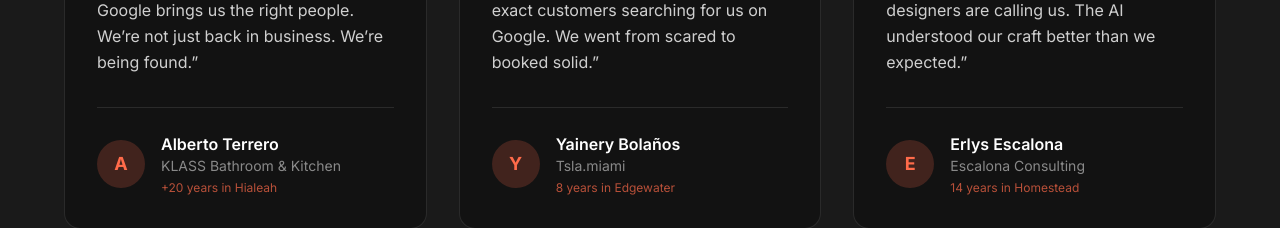
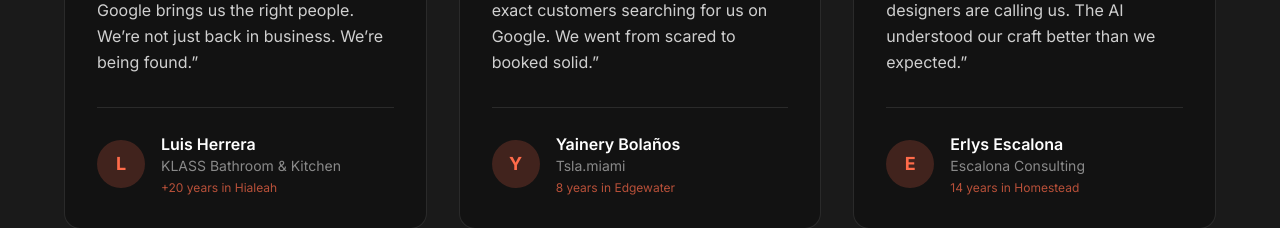
Before and after one commit to romanvieito/ui.miami, a Next.js app: page / in a window 1280 px wide. Shown: the part 2460-2688 px from the top of the page. Built offline with nearby package versions, Linux system fonts and the light colour scheme; no server answers.

Commit message:
Update testimonial name from Alberto Terrero to Luis Herrera for accuracy

```diff
--- a/components/Testimonials.tsx
+++ b/components/Testimonials.tsx
@@ -7,7 +7,7 @@ import { Star } from "lucide-react";
 
 const testimonials = [
   {
-    name: "Alberto Terrero",
+    name: "Luis Herrera",
     business: "KLASS Bathroom & Kitchen",
     link: "https://www.klassbathroomandkitchen.com/",
     years: "+20 years in Hialeah",
```
